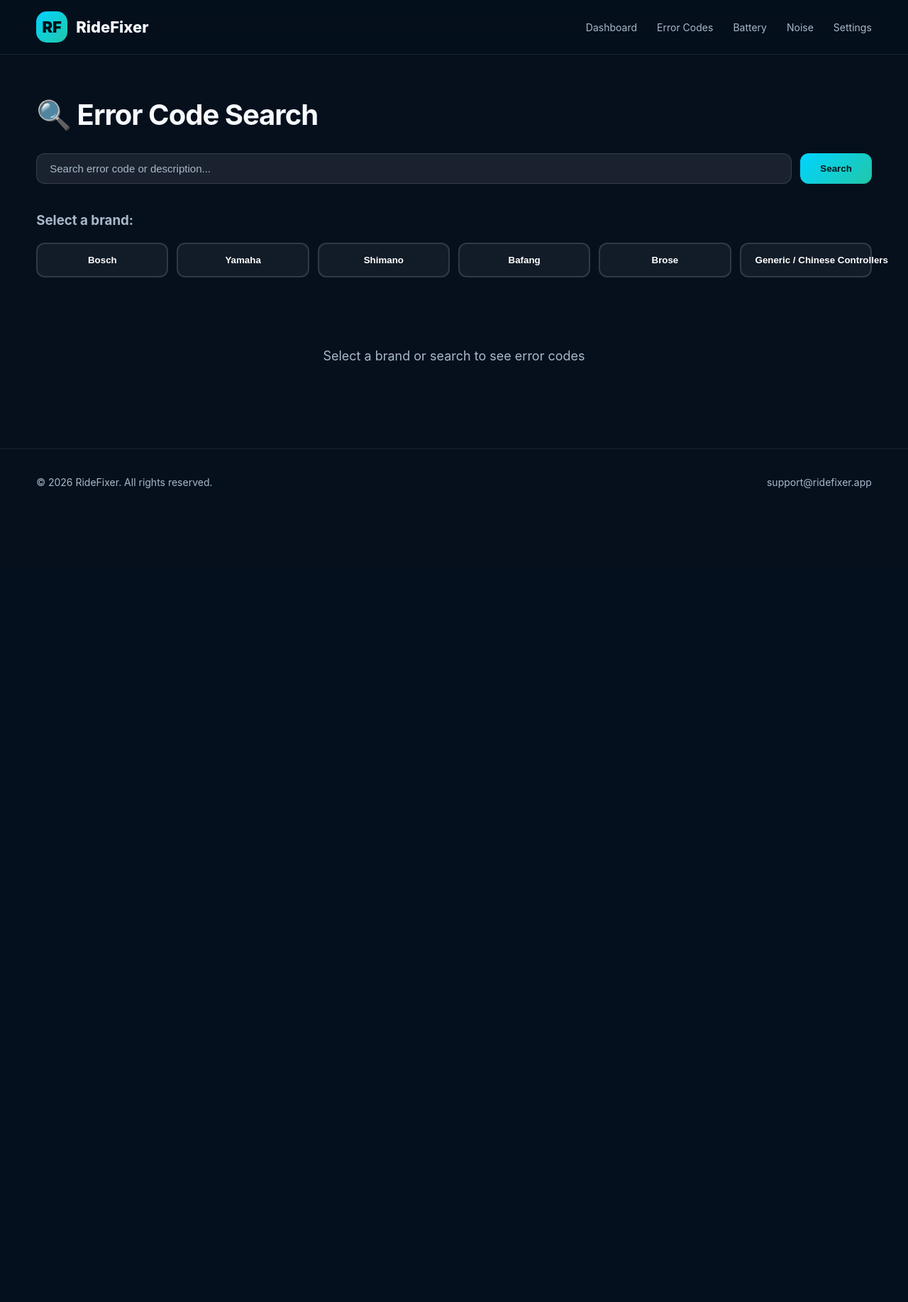
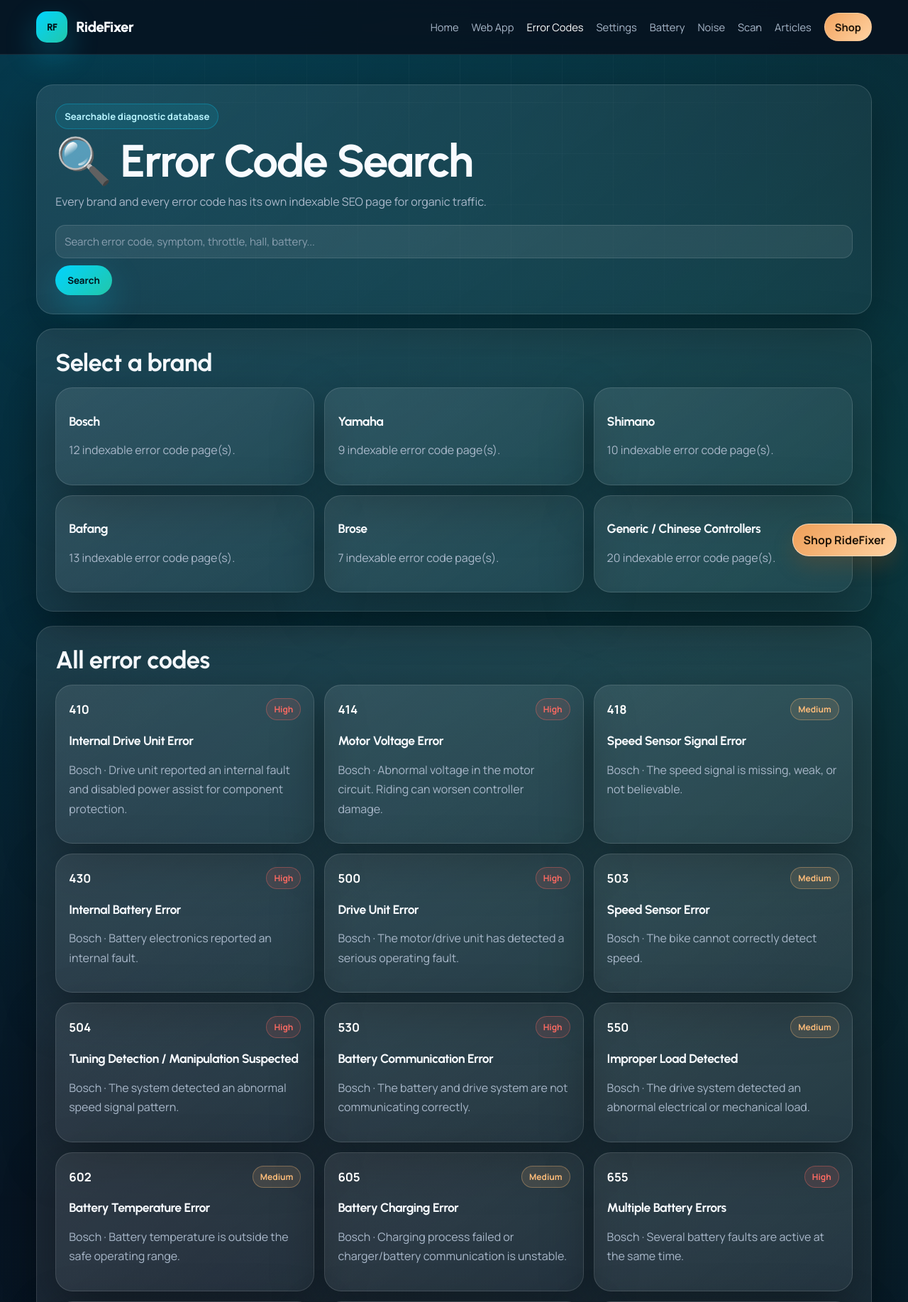
Before and after one commit to ehtishamaliawan/RideFixer-Web-Version, a PHP site: page /error-codes in a window 1280 px wide. Shown: the top 1835 px of the page at 71% size. Before the commit the page ends 688 px from the top, so only its background shows below. Run offline with PHP 8.4, Linux system fonts and the light colour scheme.

Commit message:
Make error codes use shared layout and indexable detail pages

```diff
--- a/error-codes/index.php
+++ b/error-codes/index.php
@@ -1,336 +1,158 @@
 <?php
 require __DIR__ . '/../lib/bootstrap.php';
-$year = date("Y");
 
-$selectedBrand = $_GET['brand'] ?? null;
-$searchQuery = $_GET['search'] ?? null;
-?>
+$selectedBrand = isset($_GET['brand']) ? normalizeBrand($_GET['brand'], $brandAliases) : '';
+$selectedCode = isset($_GET['code']) ? strtolower(trim($_GET['code'])) : '';
+$searchQuery = trim($_GET['search'] ?? '');
+$route = 'index';
+$currentBrand = null;
+$currentCode = null;
+$currentEntry = null;
 
-<!DOCTYPE html>
-<html lang="en">
-<head>
-  <meta charset="UTF-8">
-  <meta name="viewport" content="width=device-width, initial-scale=1.0">
-  <title>Error Code Search - RideFixer</title>
-  <style>
-    *{margin:0;padding:0;box-sizing:border-box}
-    html{scroll-behavior:smooth}
-    body{
-      font-family:Inter,system-ui,-apple-system,BlinkMacSystemFont,"Segoe UI",sans-serif;
-      background:#06101d;
-      color:#f8fbff;
-      overflow-x:hidden;
-    }
-    a{text-decoration:none;color:inherit}
-    .container{width:min(1180px,92%);margin:auto}
-
-    :root{
-      --cyan:#00d4ff;
-      --teal:#22c7a9;
-      --muted:#a9b8ca;
-      --border:rgba(255,255,255,.13);
-      --radius:26px;
-    }
-
-    header{
-      position:sticky;top:0;z-index:20;
-      background:rgba(6,16,29,.82);
-      backdrop-filter:blur(18px);
-      border-bottom:1px solid rgba(255,255,255,.08);
-    }
-    .nav{height:76px;display:flex;align-items:center;justify-content:space-between}
-    .logo{display:flex;align-items:center;gap:12px;font-size:22px;font-weight:850}
-    .logo-mark{width:44px;height:44px;border-radius:15px;display:grid;place-items:center;background:linear-gradient(135deg,var(--cyan),var(--teal));color:#00131a;font-weight:900}
-    .nav-links{display:flex;gap:28px;color:var(--muted);font-size:14px}
-    .nav-links a:hover{color:white}
-
-    main{padding:60px 0}
-    h1{font-size:2.5em;margin-bottom:30px;letter-spacing:-1px}
-    .search-box{
-      display:flex;
-      gap:12px;
-      margin-bottom:40px;
-      flex-wrap:wrap;
-    }
-    input,select{
-      padding:12px 18px;
-      border-radius:12px;
-      border:1px solid var(--border);
-      background:rgba(255,255,255,.08);
-      color:white;
-      font-size:15px;
-      flex:1;
-      min-width:200px;
-    }
-    input::placeholder{color:var(--muted)}
-    button{
-      padding:12px 28px;
-      background:linear-gradient(135deg,var(--cyan),var(--teal));
-      color:#00131a;
-      border:none;
-      border-radius:12px;
-      font-weight:700;
-      cursor:pointer;
-      transition:.25s;
-      white-space:nowrap;
-    }
-    button:hover{transform:translateY(-2px)}
-
-    .brands-grid{
-      display:grid;
-      grid-template-columns:repeat(auto-fit,minmax(140px,1fr));
-      gap:12px;
-      margin-bottom:40px;
-    }
-    .brand-btn{
-      padding:15px 20px;
-      border:2px solid var(--border);
-      background:rgba(255,255,255,.05);
-      border-radius:12px;
-      color:white;
-      font-weight:700;
-      cursor:pointer;
-      transition:.25s;
-    }
-    .brand-btn:hover{border-color:var(--cyan)}
-    .brand-btn.active{border-color:var(--cyan);background:rgba(0,212,255,.1)}
-
-    .results{
-      display:grid;
-      grid-template-columns:repeat(auto-fill,minmax(300px,1fr));
-      gap:18px;
-    }
-    .error-card{
-      background:linear-gradient(145deg,rgba(255,255,255,.09),rgba(255,255,255,.045));
-      border:1px solid var(--border);
-      border-radius:18px;
-      padding:24px;
-      cursor:pointer;
-      transition:.25s;
-    }
-    .error-card:hover{
-      transform:translateY(-4px);
-      border-color:var(--cyan);
-    }
-    .error-card h3{font-size:20px;margin-bottom:8px}
-    .error-code{
-      color:var(--cyan);
-      font-weight:700;
-      font-size:18px;
-      margin-bottom:12px;
-    }
-    .severity{
-      display:inline-block;
-      padding:4px 12px;
-      border-radius:6px;
-      font-size:12px;
-      font-weight:700;
-      margin-bottom:12px;
-    }
-    .severity.high{background:rgba(255,59,48,.2);color:#ff6b63}
-    .severity.medium{background:rgba(255,193,7,.2);color:#ffb74d}
-    .severity.info{background:rgba(33,150,243,.2);color:#64b5f6}
-    .error-card p{color:var(--muted);font-size:14px;line-height:1.6}
-
-    .modal{
-      display:none;
-      position:fixed;
-      top:0;left:0;right:0;bottom:0;
-      background:rgba(0,0,0,.8);
-      z-index:100;
-      align-items:center;
-      justify-content:center;
-      padding:20px;
-      overflow-y:auto;
-    }
-    .modal.active{display:flex}
-    .modal-content{
-      background:#0b1b2f;
-      border:1px solid var(--border);
-      border-radius:24px;
-      padding:40px;
-      max-width:600px;
-      margin:auto;
-    }
-    .close-btn{
-      float:right;
-      cursor:pointer;
-      font-size:28px;
-      color:var(--muted);
-      margin-top:-10px;
-    }
-    .close-btn:hover{color:white}
-    .modal h2{margin:20px 0 15px;color:var(--cyan)}
-    .modal p{margin-bottom:15px;line-height:1.8}
-    .modal ul{margin-left:20px;margin-bottom:15px}
-    .modal li{margin-bottom:8px}
-
-    footer{padding:38px 0;color:var(--muted);font-size:14px;border-top:1px solid rgba(255,255,255,.08)}
-    .footer-inner{display:flex;justify-content:space-between;flex-wrap:wrap;gap:18px}
-
-    @media(max-width:768px){
-      h1{font-size:1.8em}
-      .search-box{flex-direction:column}
-      .search-box > *{min-width:100%}
-      .brands-grid{grid-template-columns:repeat(auto-fit,minmax(100px,1fr))}
-      .results{grid-template-columns:1fr}
-      .modal-content{padding:24px;max-width:90%}
-    }
-  </style>
-</head>
-
-<body>
-
-<header>
-  <div class="container nav">
-    <a class="logo" href="/">
-      <span class="logo-mark">RF</span>
-      <span>RideFixer</span>
-    </a>
-    <nav class="nav-links">
-      <a href="/">Dashboard</a>
-      <a href="/error-codes/">Error Codes</a>
-      <a href="/battery-health-calculator/">Battery</a>
-      <a href="/motor-noise-diagnostic/">Noise</a>
-      <a href="/settings/">Settings</a>
-    </nav>
-  </div>
-</header>
-
-<main class="container">
-  <h1>🔍 Error Code Search</h1>
-
-  <div class="search-box">
-    <input type="text" id="searchInput" placeholder="Search error code or description..." value="<?php echo htmlspecialchars($searchQuery ?? ''); ?>">
-    <button onclick="searchErrors()">Search</button>
-  </div>
-
-  <h3 style="margin-bottom:20px;color:var(--muted)">Select a brand:</h3>
-  <div class="brands-grid">
-    <?php foreach ($brands as $slug => $name): ?>
-      <button class="brand-btn <?php echo $selectedBrand === $slug ? 'active' : ''; ?>" onclick="filterByBrand('<?php echo $slug; ?>')">
-        <?php echo $name; ?>
-      </button>
-    <?php endforeach; ?>
-  </div>
-
-  <div class="results" id="results">
-    <?php
-    $allCodes = [];
-
-    if ($selectedBrand && isset($errorCatalog[$selectedBrand])) {
-      $allCodes = $errorCatalog[$selectedBrand];
-    } else if ($searchQuery) {
-      $query = strtolower($searchQuery);
-      foreach ($errorCatalog as $brand => $codes) {
-        foreach ($codes as $code => $data) {
-          if (strpos(strtolower($code), $query) !== false ||
-              strpos(strtolower($data['title']), $query) !== false ||
-              strpos(strtolower($data['description']), $query) !== false) {
-            $allCodes[$code] = array_merge($data, ['_brand' => $brand]);
-          }
-        }
-      }
-    }
-
-    if (empty($allCodes)):
-    ?>
-      <div style="grid-column:1/-1;text-align:center;padding:60px 20px">
-        <p style="font-size:18px;color:var(--muted)">Select a brand or search to see error codes</p>
-      </div>
-    <?php else:
-      foreach ($allCodes as $code => $data):
-        $brand = $data['_brand'] ?? $selectedBrand;
-        $severity = strtolower($data['severity']);
-    ?>
-      <div class="error-card" onclick="showErrorDetail('<?php echo htmlspecialchars(json_encode($data)); ?>', '<?php echo htmlspecialchars($code); ?>', '<?php echo htmlspecialchars($brands[$brand] ?? $brand); ?>')">
-        <div class="error-code"><?php echo strtoupper($code); ?></div>
-        <h3><?php echo htmlspecialchars($data['title']); ?></h3>
-        <span class="severity <?php echo $severity; ?>"><?php echo ucfirst($severity); ?></span>
-        <p><?php echo htmlspecialchars($data['description']); ?></p>
-      </div>
-    <?php
-      endforeach;
-    endif;
-    ?>
-  </div>
-</main>
-
-<div class="modal" id="modal">
-  <div class="modal-content">
-    <span class="close-btn" onclick="closeModal()">&times;</span>
-    <div id="modalBody"></div>
-  </div>
-</div>
-
-<footer>
-  <div class="container footer-inner">
-    <div>© <?php echo $year; ?> RideFixer. All rights reserved.</div>
-    <div><a href="mailto:support@ridefixer.app">support@ridefixer.app</a></div>
-  </div>
-</footer>
-
-<script>
-function filterByBrand(brand) {
-  window.location.href = '/error-codes/?brand=' + brand;
-}
-
-function searchErrors() {
-  const query = document.getElementById('searchInput').value;
-  if (query) {
-    window.location.href = '/error-codes/?search=' + encodeURIComponent(query);
+if ($selectedBrand !== '') {
+  if (!isset($brands[$selectedBrand]) || !isset($errorCatalog[$selectedBrand])) {
+    http_response_code(404);
+    $route = '404';
+  } elseif ($selectedCode === '') {
+    $route = 'brand';
+    $currentBrand = $selectedBrand;
+  } elseif (!isset($errorCatalog[$selectedBrand][$selectedCode])) {
+    http_response_code(404);
+    $route = '404';
+  } else {
+    $route = 'detail';
+    $currentBrand = $selectedBrand;
+    $currentCode = $selectedCode;
+    $currentEntry = $errorCatalog[$selectedBrand][$selectedCode];
   }
 }
 
-function showErrorDetail(dataStr, code, brand) {
-  const data = JSON.parse(dataStr);
-  let html = `
-    <h2>${data.title}</h2>
-    <div style="margin-bottom:20px">
-      <span style="color:var(--cyan);font-weight:700;font-size:16px">Code: ${code.toUpperCase()}</span>
-      <span style="color:var(--muted);margin-left:20px">Brand: ${brand}</span>
+if ($route === 'detail') {
+  $pageTitle = $brands[$currentBrand] . ' ' . strtoupper($currentCode) . ' Error Code - ' . $currentEntry['title'] . ' | RideFixer';
+  $pageDescription = $currentEntry['description'] . ' Causes, symptoms, fixes, rideability and urgency.';
+  $canonical = $baseUrl . '/error-codes/' . $currentBrand . '/' . $currentCode;
+} elseif ($route === 'brand') {
+  $pageTitle = $brands[$currentBrand] . ' E-Bike Error Codes | RideFixer';
+  $pageDescription = 'Browse ' . $brands[$currentBrand] . ' e-bike error codes with causes, symptoms and fixes.';
+  $canonical = $baseUrl . '/error-codes/' . $currentBrand;
+} elseif ($route === '404') {
+  $pageTitle = 'Error Code Not Found | RideFixer';
+  $pageDescription = 'The requested e-bike error code was not found.';
+  $canonical = $baseUrl . '/error-codes';
+} else {
+  $pageTitle = 'E-Bike Error Code Search | RideFixer';
+  $pageDescription = 'Search e-bike error codes for Bosch, Yamaha, Shimano, Bafang, Brose and generic Chinese controllers.';
+  $canonical = $baseUrl . '/error-codes';
+}
+
+function catalogResultRows(array $errorCatalog, array $brands, string $selectedBrand = '', string $searchQuery = ''): array {
+  $rows = [];
+  $q = strtolower(trim($searchQuery));
+  foreach ($errorCatalog as $brandSlug => $codes) {
+    if ($selectedBrand !== '' && $brandSlug !== $selectedBrand) continue;
+    foreach ($codes as $code => $entry) {
+      $haystack = strtolower($brandSlug . ' ' . $code . ' ' . $entry['title'] . ' ' . $entry['description'] . ' ' . implode(' ', $entry['causes'] ?? []) . ' ' . implode(' ', $entry['symptoms'] ?? []));
+      if ($q !== '' && strpos($haystack, $q) === false) continue;
+      $rows[] = ['brand' => $brandSlug, 'brandName' => $brands[$brandSlug] ?? ucfirst($brandSlug), 'code' => $code, 'entry' => $entry];
+    }
+  }
+  return $rows;
+}
+
+$rows = catalogResultRows($errorCatalog, $brands, $route === 'brand' ? $currentBrand : '', $searchQuery);
+
+require __DIR__ . '/../partials/head.php';
+require __DIR__ . '/../partials/header.php';
+?>
+
+<?php if ($route === 'detail'): ?>
+<section class="split">
+  <article class="card">
+    <span class="eyebrow"><?php echo e($brands[$currentBrand]); ?> Error Code</span>
+    <h1 style="margin-top:14px;"><?php echo strtoupper(e($currentCode)); ?> - <?php echo e($currentEntry['title']); ?></h1>
+    <p class="sub"><?php echo e($currentEntry['description']); ?></p>
+    <div class="cta-row">
+      <span class="badge <?php echo e(badgeClass($currentEntry['severity'])); ?>"><?php echo e($currentEntry['severity']); ?> severity</span>
+      <span class="badge"><?php echo e($currentEntry['rideability']); ?> rideability</span>
+      <span class="badge"><?php echo e($currentEntry['urgency']); ?> urgency</span>
     </div>
 
-    <h3 style="margin-top:20px">📋 Description</h3>
-    <p>${data.description}</p>
+    <h2 style="margin-top:24px;">What it means</h2>
+    <p><?php echo e($currentEntry['what']); ?></p>
 
-    <h3 style="margin-top:20px">🔍 What Happened</h3>
-    <p>${data.what}</p>
+    <h2 style="margin-top:24px;">Common causes</h2>
+    <ul><?php foreach ($currentEntry['causes'] as $item): ?><li><?php echo e($item); ?></li><?php endforeach; ?></ul>
 
-    <h3 style="margin-top:20px">⚠️ Possible Causes</h3>
-    <ul>
-      ${data.causes.map(cause => `<li>${cause}</li>`).join('')}
-    </ul>
+    <h2 style="margin-top:24px;">Symptoms</h2>
+    <ul><?php foreach ($currentEntry['symptoms'] as $item): ?><li><?php echo e($item); ?></li><?php endforeach; ?></ul>
 
-    <h3 style="margin-top:20px">🚨 Symptoms</h3>
-    <ul>
-      ${data.symptoms.map(symptom => `<li>${symptom}</li>`).join('')}
-    </ul>
+    <h2 style="margin-top:24px;">How to fix it</h2>
+    <ul><?php foreach ($currentEntry['fix'] as $item): ?><li><?php echo e($item); ?></li><?php endforeach; ?></ul>
+  </article>
 
-    <h3 style="margin-top:20px">🛠️ How to Fix</h3>
-    <ul>
-      ${data.fix.map(step => `<li>${step}</li>`).join('')}
-    </ul>
+  <aside class="card">
+    <h2 style="margin-top:0;">Related pages</h2>
+    <div class="list">
+      <a class="row" href="/error-codes/<?php echo e($currentBrand); ?>">All <?php echo e($brands[$currentBrand]); ?> error codes</a>
+      <a class="row" href="/settings/<?php echo e($currentBrand); ?>"><?php echo e($brands[$currentBrand]); ?> settings guide</a>
+      <a class="row" href="/battery-health-calculator">Battery health calculator</a>
+      <a class="row" href="/scan">Scan another display image</a>
+    </div>
+  </aside>
+</section>
 
-    <h3 style="margin-top:20px">🚴 Can You Ride?</h3>
-    <p><strong>${data.rideability}</strong></p>
+<?php elseif ($route === '404'): ?>
+<section class="card">
+  <h1>Error code not found</h1>
+  <p class="sub">Try searching by brand, code, symptom or controller family.</p>
+  <div class="cta-row"><a class="btn btn-brand" href="/error-codes">Open Error Code Search</a></div>
+</section>
 
-    <h3 style="margin-top:20px">⏰ How Urgent?</h3>
-    <p><strong>${data.urgency}</strong></p>
-  `;
+<?php else: ?>
+<section class="card">
+  <span class="eyebrow">Searchable diagnostic database</span>
+  <h1 style="margin-top:14px;">🔍 Error Code Search</h1>
+  <p class="sub">Every brand and every error code has its own indexable SEO page for organic traffic.</p>
 
-  document.getElementById('modalBody').innerHTML = html;
-  document.getElementById('modal').classList.add('active');
-}
+  <form class="search-box" action="/error-codes" method="get" style="display:flex;gap:10px;flex-wrap:wrap;margin-top:18px;">
+    <?php if ($route === 'brand'): ?><input type="hidden" name="brand" value="<?php echo e($currentBrand); ?>"><?php endif; ?>
+    <input type="text" name="search" placeholder="Search error code, symptom, throttle, hall, battery..." value="<?php echo e($searchQuery); ?>">
+    <button class="btn btn-brand" type="submit">Search</button>
+    <?php if ($searchQuery !== '' || $route === 'brand'): ?><a class="btn btn-dark" href="/error-codes">Reset</a><?php endif; ?>
+  </form>
+</section>
 
-function closeModal() {
-  document.getElementById('modal').classList.remove('active');
-}
+<section class="card">
+  <h2>Select a brand</h2>
+  <div class="grid">
+    <?php foreach ($errorCatalog as $slug => $codes): ?>
+      <a class="item" href="/error-codes/<?php echo e($slug); ?>">
+        <h3><?php echo e($brands[$slug] ?? ucfirst($slug)); ?></h3>
+        <p><?php echo count($codes); ?> indexable error code page(s).</p>
+      </a>
+    <?php endforeach; ?>
+  </div>
+</section>
 
-document.getElementById('searchInput').addEventListener('keypress', (e) => {
-  if (e.key === 'Enter') searchErrors();
-});
-</script>
+<section class="card">
+  <h2><?php echo $route === 'brand' ? e($brands[$currentBrand]) . ' error codes' : 'All error codes'; ?></h2>
+  <?php if (empty($rows)): ?>
+    <p class="sub">No matching error code found. Try a different keyword.</p>
+  <?php else: ?>
+    <div class="grid">
+      <?php foreach ($rows as $row): $entry = $row['entry']; ?>
+        <a class="item" href="/error-codes/<?php echo e($row['brand']); ?>/<?php echo e($row['code']); ?>">
+          <div class="row-top">
+            <span class="code"><?php echo strtoupper(e($row['code'])); ?></span>
+            <span class="badge <?php echo e(badgeClass($entry['severity'])); ?>"><?php echo e($entry['severity']); ?></span>
+          </div>
+          <h3><?php echo e($entry['title']); ?></h3>
+          <p><?php echo e($row['brandName']); ?> · <?php echo e($entry['description']); ?></p>
+        </a>
+      <?php endforeach; ?>
+    </div>
+  <?php endif; ?>
+</section>
+<?php endif; ?>
 
-</body>
-</html>
+<?php require __DIR__ . '/../partials/footer.php';
```
